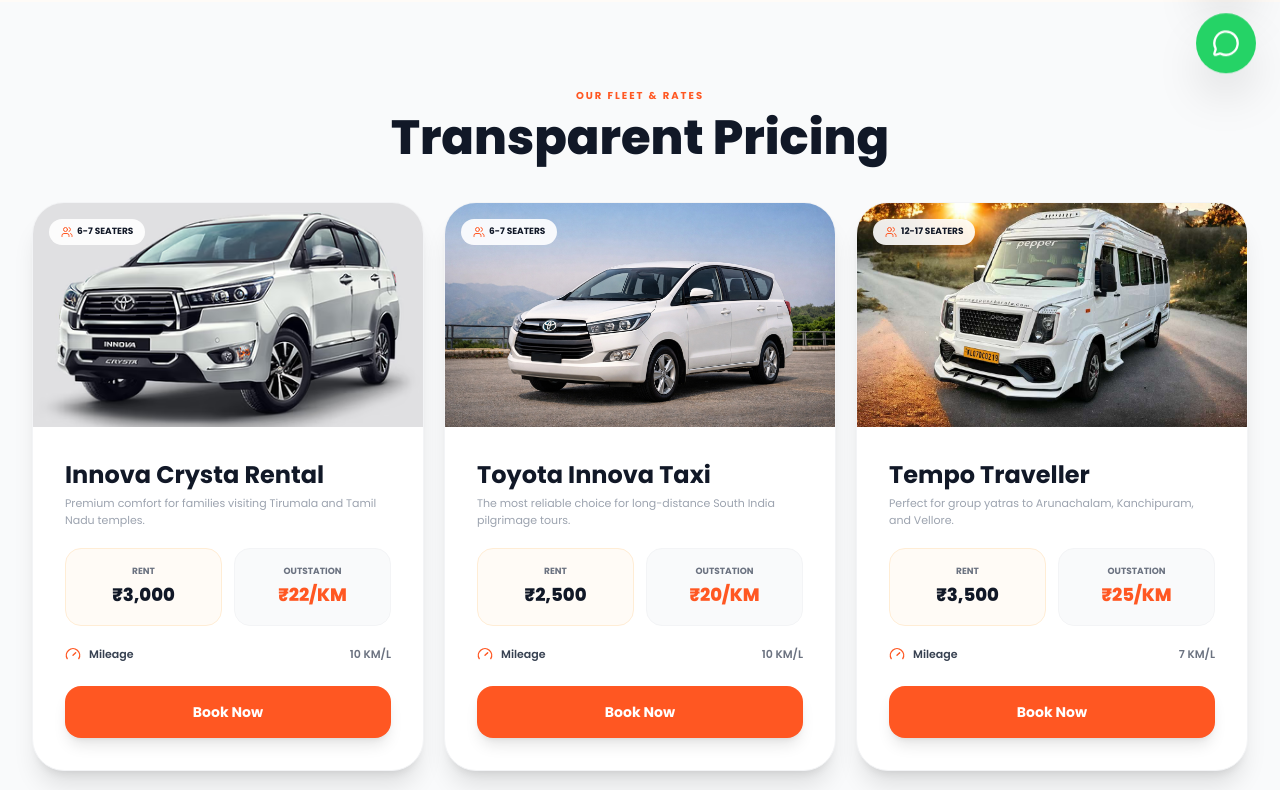
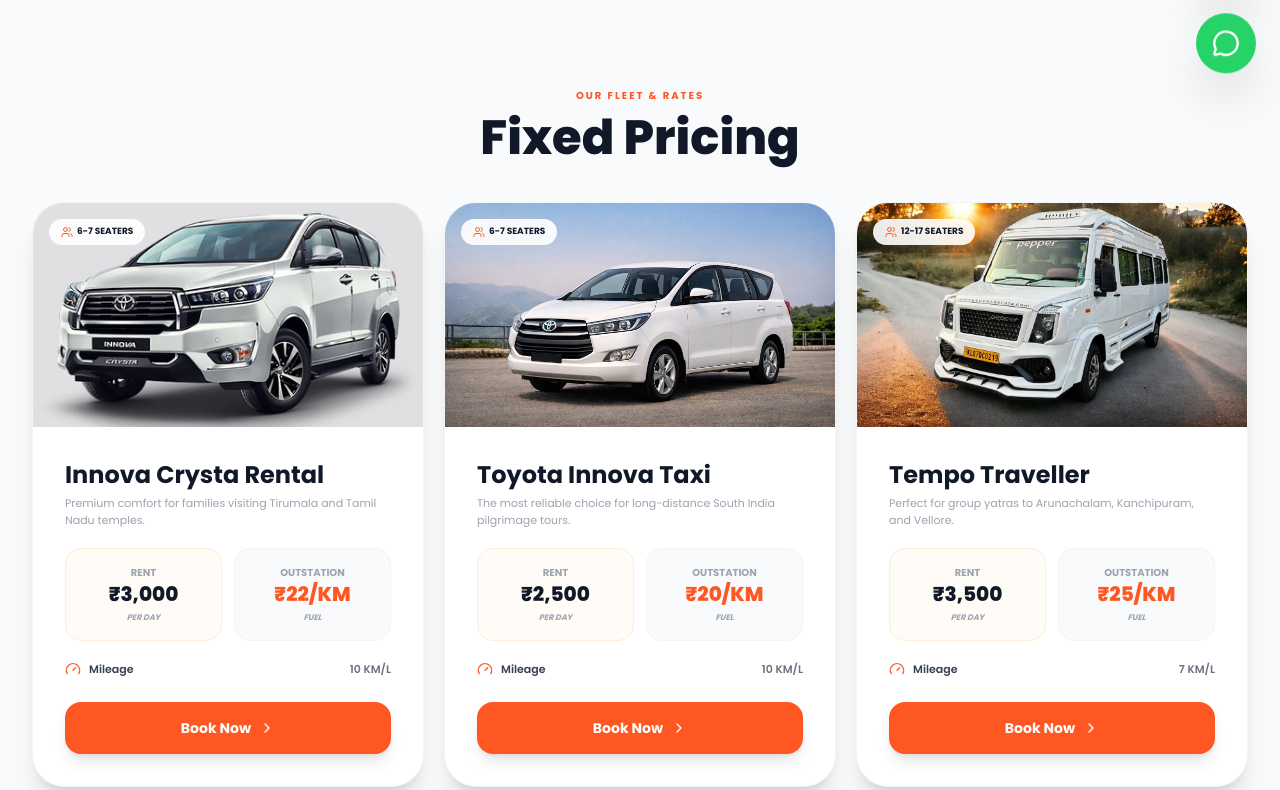
Before and after one commit to kireetiziggler/KottidiTravels, a React (Vite) app: page / in a window 1280 px wide. Shown: the part 688-1478 px from the top of the page. Built offline with nearby package versions, Linux system fonts and the light colour scheme.

Commit message:
favicon and fleet updated

```diff
--- a/index.html
+++ b/index.html
@@ -2,7 +2,7 @@
 <html lang="en">
   <head>
     <meta charset="UTF-8" />
-    <link rel="icon" type="image/webp" href="/kottidi-logo.webp" />
+    <link rel="icon" type="image/webp" href="public/images/kottidi-logo.webp" />
     <meta name="viewport" content="width=device-width, initial-scale=1.0" />
     <title>kottidi-travels</title>
   </head>
--- a/src/components/home/Fleet.jsx
+++ b/src/components/home/Fleet.jsx
@@ -1,6 +1,6 @@
 import React, { useState, useRef } from 'react';
 import BookingModal from './BookingModal';
-import { Info, Users, Gauge, Check, ChevronLeft, ChevronRight } from 'lucide-react';
+import { Users, Gauge, ChevronRight } from 'lucide-react';
 
 const vehicles = [
   { id: 1, name: 'Innova Crysta Rental', badge: '6-7 Seaters', image: '/images/innova_crysta.webp', desc: 'Premium comfort for families visiting Tirumala and Tamil Nadu temples.', localRate: '3,000', outstationRate: '22/KM', mileage: '10 KM/L' },
@@ -19,14 +19,18 @@
 
   const handleScroll = (e) => {
     const scrollLeft = e.target.scrollLeft;
-    const itemWidth = e.target.offsetWidth * 0.85; // Matches the 85vw width
+    const firstChild = e.target.firstChild;
+    const itemWidth = firstChild ? firstChild.offsetWidth + 20 : e.target.offsetWidth * 0.85;
     const newIndex = Math.round(scrollLeft / itemWidth);
-    setActiveIndex(newIndex);
+    if (newIndex !== activeIndex) {
+      setActiveIndex(newIndex);
+    }
   };
 
   const scrollTo = (index) => {
     if (scrollRef.current) {
-      const itemWidth = scrollRef.current.offsetWidth * 0.85;
+      const firstChild = scrollRef.current.firstChild;
+      const itemWidth = firstChild ? firstChild.offsetWidth + 20 : scrollRef.current.offsetWidth * 0.85;
       scrollRef.current.scrollTo({ left: index * itemWidth, behavior: 'smooth' });
     }
   };
@@ -37,10 +41,9 @@
 
         <div className="text-center mb-10">
           <span className="text-brand-orange font-bold uppercase text-[10px] tracking-[0.2em]">Our Fleet & Rates</span>
-          <h2 className="text-3xl md:text-5xl font-extrabold text-gray-900 mt-2">Transparent Pricing</h2>
+          <h2 className="text-3xl md:text-5xl font-extrabold text-gray-900 mt-2">Fixed Pricing</h2>
         </div>
 
-        {/* The Swipe Section */}
         <div className="relative group">
           <div
             ref={scrollRef}
@@ -50,7 +53,8 @@
             {vehicles.map((vehicle) => (
               <div
                 key={vehicle.id}
-                className="min-w-[85vw] md:min-w-0 snap-center bg-white rounded-[2rem] shadow-xl border border-gray-100 flex flex-col overflow-hidden h-full"
+                className="min-w-[85vw] md:min-w-0 snap-center snap-always bg-white rounded-[2rem] shadow-xl border border-gray-100 flex flex-col overflow-hidden h-full"
+                style={{ scrollSnapStop: 'always' }}
               >
                 <div className="relative h-48 md:h-56 overflow-hidden">
                   <img src={vehicle.image} alt={vehicle.name} className="w-full h-full object-cover" />
@@ -64,13 +68,18 @@
                   <p className="text-[11px] text-gray-400 mb-5 line-clamp-2">{vehicle.desc}</p>
 
                   <div className="grid grid-cols-2 gap-3 mb-5">
-                    <div className="bg-orange-50/50 p-4 rounded-2xl border border-orange-100 text-center">
-                      <span className="block text-[9px] text-gray-500 font-bold uppercase mb-0.5">Rent</span>
-                      <span className="text-lg font-extrabold text-gray-900">₹{vehicle.localRate}</span>
+                    {/* Box 1: Fixed Local Rent */}
+                    <div className="bg-orange-50/50 p-4 rounded-2xl border border-orange-100 text-center flex flex-col justify-center min-h-[85px]">
+                      <span className="block text-[10px] text-gray-400 font-bold uppercase mb-1">Rent</span>
+                      <span className="text-xl font-black text-gray-900 leading-none">₹{vehicle.localRate}</span>
+                      <span className="text-[8px] text-gray-400 font-bold uppercase mt-2 italic">Per Day</span>
                     </div>
-                    <div className="bg-gray-50 p-4 rounded-2xl border border-gray-100 text-center">
-                      <span className="block text-[9px] text-gray-500 font-bold uppercase mb-0.5">Outstation</span>
-                      <span className="text-lg font-extrabold text-brand-orange">₹{vehicle.outstationRate}</span>
+
+                    {/* Box 2: Fixed Outstation Rate */}
+                    <div className="bg-gray-50 p-4 rounded-2xl border border-gray-100 text-center flex flex-col justify-center min-h-[85px]">
+                      <span className="block text-[10px] text-gray-400 font-bold uppercase mb-1">Outstation</span>
+                      <span className="text-xl font-black text-brand-orange leading-none">₹{vehicle.outstationRate}</span>
+                      <span className="text-[8px] text-gray-400 font-bold uppercase mt-2 italic">Fuel</span>
                     </div>
                   </div>
 
@@ -81,16 +90,15 @@
 
                   <button
                     onClick={() => setSelectedVehicle(vehicle)}
-                    className="w-full bg-brand-orange text-white text-sm font-bold py-4 rounded-2xl shadow-lg active:scale-95"
+                    className="w-full bg-brand-orange text-white text-sm font-bold py-4 rounded-2xl shadow-lg active:scale-95 flex items-center justify-center gap-2"
                   >
-                    Book Now
+                    Book Now <ChevronRight size={16} />
                   </button>
                 </div>
               </div>
             ))}
           </div>
 
-          {/* Indicators - Only visible on Mobile */}
           <div className="flex justify-center items-center gap-2 md:hidden mt-2 mb-8">
             {vehicles.map((_, index) => (
               <button
@@ -105,7 +113,12 @@
           </div>
         </div>
       </div>
-      <BookingModal isOpen={!!selectedVehicle} onClose={() => setSelectedVehicle(null)} selectedVehicle={selectedVehicle || {}} />
+
+      <BookingModal
+        isOpen={!!selectedVehicle}
+        onClose={() => setSelectedVehicle(null)}
+        selectedVehicle={selectedVehicle || {}}
+      />
     </section>
   );
 };
```
